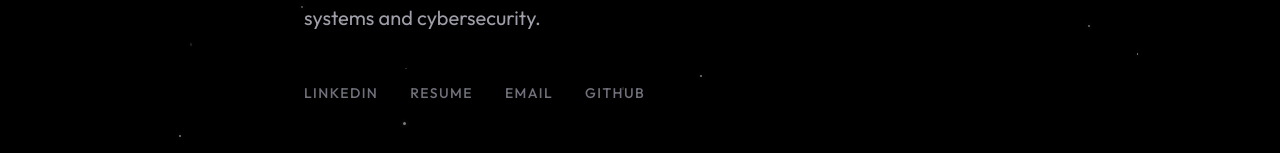
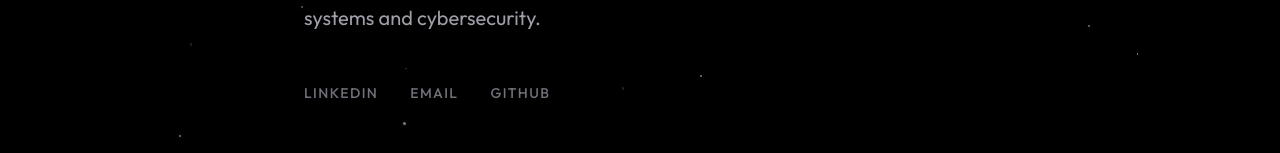
Before and after one commit to dxyu05/portfolio, a Next.js app: page / in a window 1280 px wide. Shown: the part 428-581 px from the top of the page. Built offline with nearby package versions, Linux system fonts and the light colour scheme.

Commit message:
Remove resume link from portfolio

```diff
--- a/src/app/page.tsx
+++ b/src/app/page.tsx
@@ -96,7 +96,6 @@ export default function Home() {
           <div className="flex flex-wrap gap-x-8 gap-y-4 text-sm font-medium tracking-widest pt-6">
             {[
               { label: "LinkedIn", href: "https://www.linkedin.com/in/daniel-yu05/" },
-              { label: "Resume", href: "/resume.pdf" },
               { label: "Email", href: "mailto:dxyy05@gmail.com" },
               { label: "GitHub", href: "https://github.com/dxyu05" },
             ].map((link) => (
@@ -104,8 +103,8 @@ export default function Home() {
                 key={link.label}
                 href={link.href}
                 className="text-zinc-500 hover:text-primary transition-all duration-300 uppercase relative group"
-                target={link.href.startsWith('http') || link.label === "Resume" ? "_blank" : undefined}
-                rel={link.href.startsWith('http') || link.label === "Resume" ? "noopener noreferrer" : undefined}
+                target={link.href.startsWith('http') ? "_blank" : undefined}
+                rel={link.href.startsWith('http') ? "noopener noreferrer" : undefined}
               >
                 {link.label}
                 <span className="absolute -bottom-1 left-0 w-0 h-px bg-primary transition-all duration-300 group-hover:w-full"></span>
```
